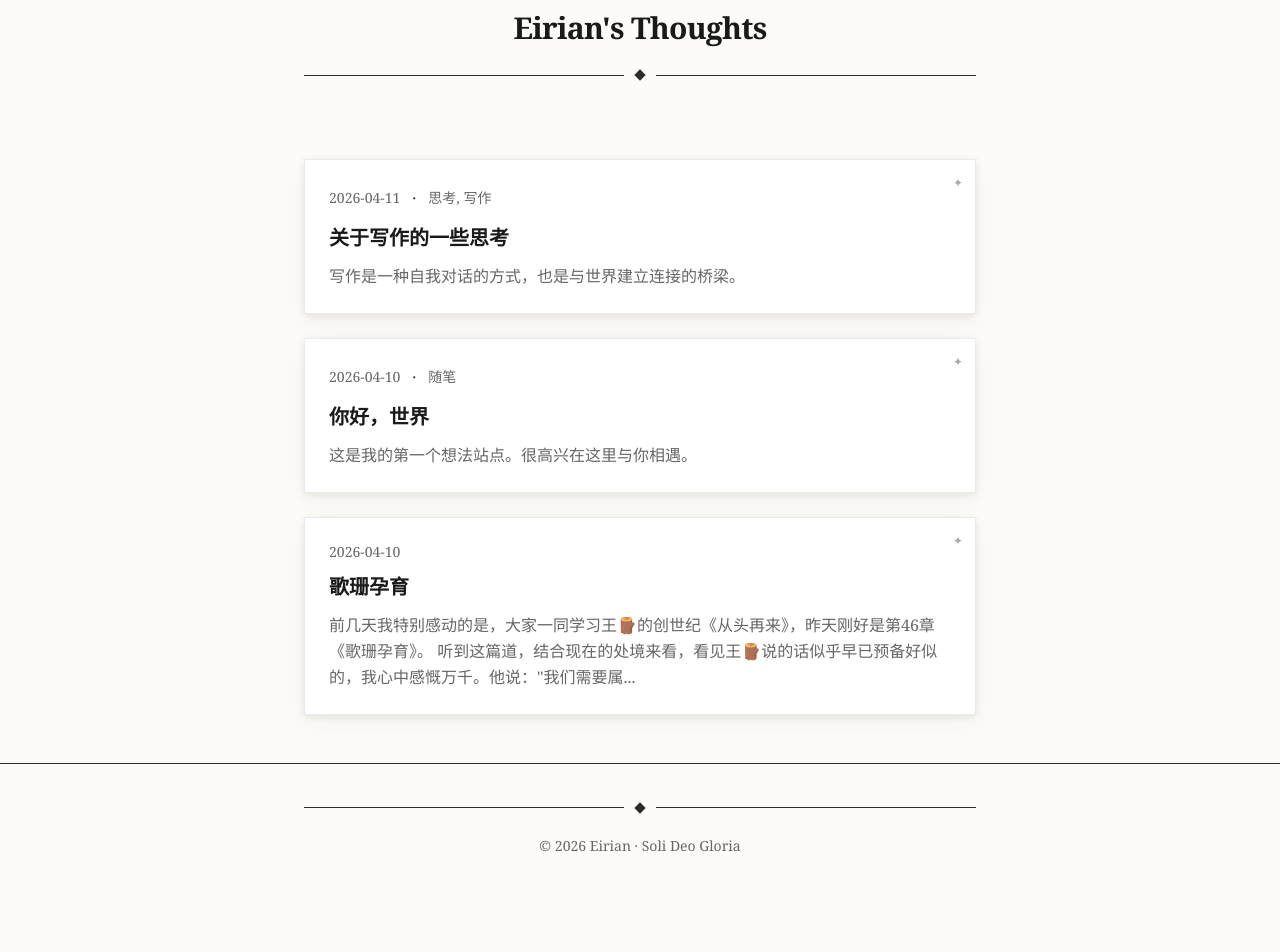
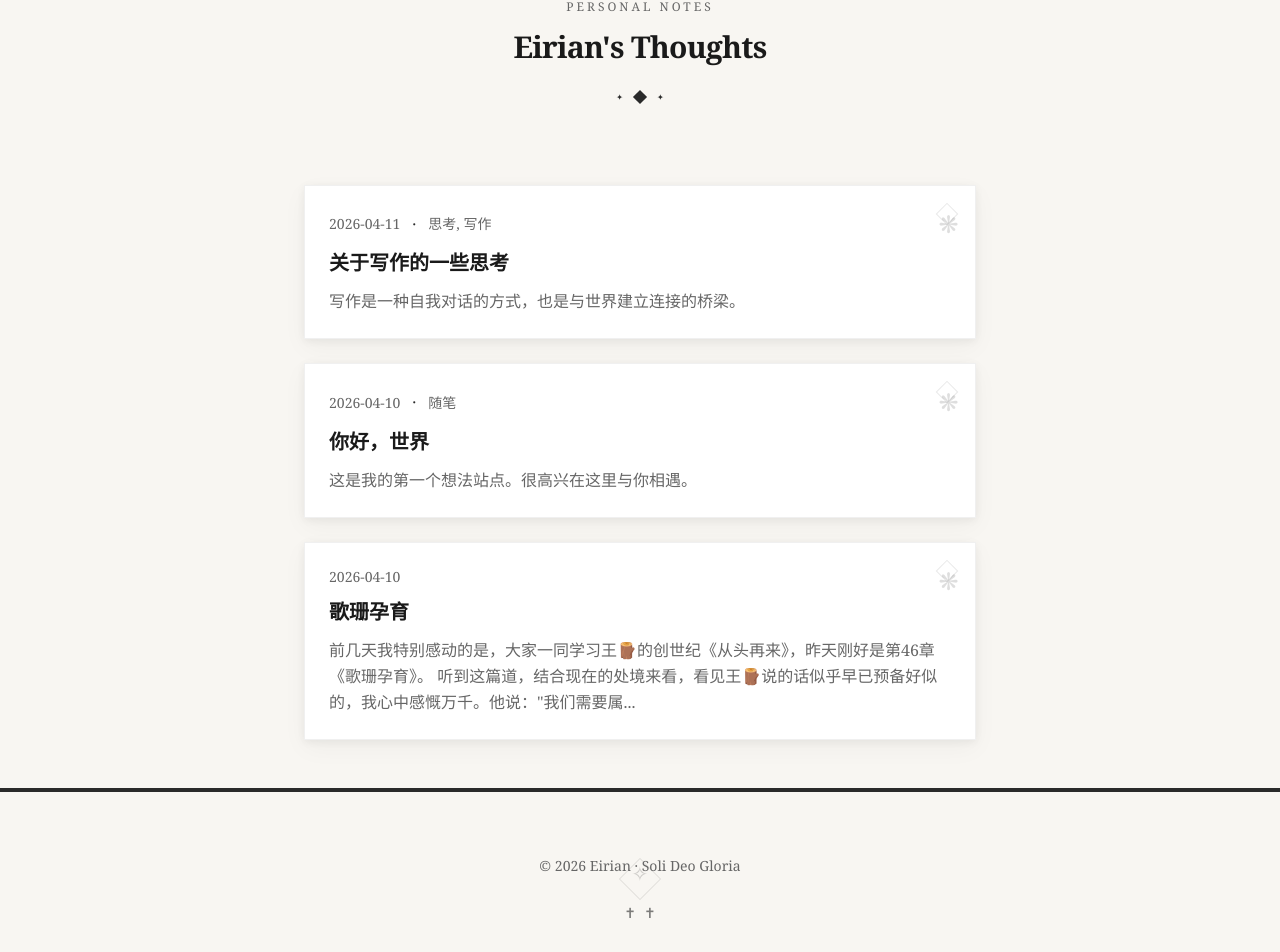
Before and after one commit to Eirian-design/my-thoughts, a Next.js app: page / in a window 1280 px wide. Shown: the part 203-1155 px from the top of the page. Before the commit the page ends 1099 px from the top, so only its background shows below. Built offline with nearby package versions, Linux system fonts and the light colour scheme.

Commit message:
style: 加强哥特式窗花装饰 - 玫瑰窗花、十字装饰、文章白色反光背景

```diff
--- a/src/app/globals.css
+++ b/src/app/globals.css
@@ -1,7 +1,7 @@
 @import "tailwindcss";
 
 :root {
-  --bg: #fdfbf7;
+  --bg: #f8f6f2;
   --bg-card: #ffffff;
   --text: #1a1a1a;
   --text-light: #666;
@@ -50,25 +50,9 @@ a:hover {
   color: white;
 }
 
-/* 哥特式尖顶拱形装饰 */
-.gothic-arch {
-  position: relative;
-}
+/* ========== 哥特式装饰元素 ========== */
 
-.gothic-arch::before {
-  content: '';
-  position: absolute;
-  top: -20px;
-  left: 50%;
-  transform: translateX(-50%);
-  width: 40px;
-  height: 20px;
-  border: 2px solid var(--border);
-  border-bottom: none;
-  border-radius: 40px 40px 0 0;
-}
-
-/* 黑色装饰线条 */
+/* 菱形中心装饰 */
 .gothic-divider {
   display: flex;
   align-items: center;
@@ -78,53 +62,152 @@ a:hover {
 
 .gothic-divider::before,
 .gothic-divider::after {
-  content: '';
-  flex: 1;
-  height: 1px;
-  background: var(--border);
+  content: '✦';
+  font-size: 8px;
+  color: var(--border);
 }
 
 .gothic-divider-center {
-  width: 8px;
-  height: 8px;
+  width: 10px;
+  height: 10px;
   background: var(--border);
   transform: rotate(45deg);
+}
+
+/* 十字装饰 */
+.cross-decoration {
+  display: flex;
+  align-items: center;
+  justify-content: center;
+  gap: 8px;
+}
+
+.cross-decoration::before,
+.cross-decoration::after {
+  content: '✝';
+  font-size: 14px;
+  color: var(--border);
+  opacity: 0.6;
+}
+
+/* 哥特式尖顶拱形 */
+.gothic-arch-top {
+  position: relative;
+}
+
+.gothic-arch-top::before {
+  content: '';
+  position: absolute;
+  top: 0;
+  left: 50%;
+  transform: translateX(-50%);
+  width: 60px;
+  height: 30px;
+  border: 2px solid var(--border);
+  border-bottom: none;
+  border-radius: 60px 60px 0 0;
+  opacity: 0.3;
+}
+
+/* 教堂窗花图案 - 四叶玫瑰 */
+.church-window {
+  position: relative;
+}
+
+.church-window::before {
+  content: '❋';
+  position: absolute;
+  top: 16px;
+  right: 16px;
+  font-size: 24px;
+  color: var(--border);
+  opacity: 0.15;
+  transform: rotate(45deg);
+}
+
+.church-window::after {
+  content: '';
+  position: absolute;
+  top: 20px;
+  right: 20px;
+  width: 16px;
+  height: 16px;
+  border: 1px solid var(--border);
+  transform: rotate(45deg);
+  opacity: 0.1;
+}
+
+/* 复杂窗花 - 用于文章页面 */
+.gothic-rose {
+  position: relative;
+}
+
+.gothic-rose::before {
+  content: '✧';
+  position: absolute;
+  top: 0;
+  left: 50%;
+  transform: translateX(-50%);
+  font-size: 20px;
+  color: var(--border);
+  opacity: 0.2;
+}
+
+.gothic-rose::after {
+  content: '';
+  position: absolute;
+  top: 8px;
+  left: 50%;
+  transform: translateX(-50%);
+  width: 30px;
+  height: 30px;
+  border: 1px solid var(--border);
+  transform: translateX(-50%) rotate(45deg);
+  opacity: 0.1;
 }
 
 /* 卡片阴影 - 哥特式深色 */
 .gothic-card {
   background: var(--bg-card);
   box-shadow:
-    0 2px 8px rgba(0, 0, 0, 0.08),
-    0 8px 24px rgba(0, 0, 0, 0.04);
-  border: 1px solid rgba(0, 0, 0, 0.08);
+    0 2px 8px rgba(0, 0, 0, 0.06),
+    0 8px 24px rgba(0, 0, 0, 0.04),
+    inset 0 1px 0 rgba(255, 255, 255, 0.8);
+  border: 1px solid rgba(0, 0, 0, 0.06);
   transition: all 0.3s ease;
 }
 
 .gothic-card:hover {
   box-shadow:
-    0 4px 12px rgba(0, 0, 0, 0.12),
-    0 12px 32px rgba(0, 0, 0, 0.08);
+    0 4px 16px rgba(0, 0, 0, 0.1),
+    0 16px 40px rgba(0, 0, 0, 0.06),
+    inset 0 1px 0 rgba(255, 255, 255, 0.9);
   transform: translateY(-2px);
 }
 
-/* 哥特式窗花装饰 - 四叶图案 */
-.gothic-window {
-  position: relative;
-  overflow: hidden;
+/* 文章内容区域 - 纯白反光背景 + 黑色字体 */
+.article-content {
+  background: linear-gradient(135deg, #ffffff 0%, #fafafa 50%, #ffffff 100%);
+  box-shadow:
+    0 1px 3px rgba(0, 0, 0, 0.04),
+    0 4px 12px rgba(0, 0, 0, 0.03),
+    inset 0 0 80px rgba(255, 255, 255, 0.8);
+  border: 1px solid rgba(0, 0, 0, 0.04);
+  color: #1a1a1a;
 }
 
-.gothic-window::after {
-  content: '✦';
+/* 增加反光效果 */
+.article-content::before {
+  content: '';
   position: absolute;
-  top: 12px;
-  right: 12px;
-  font-size: 12px;
-  color: var(--border);
-  opacity: 0.4;
+  top: 0;
+  left: 0;
+  right: 0;
+  height: 60px;
+  background: linear-gradient(180deg, rgba(255,255,255,0.4) 0%, transparent 100%);
+  pointer-events: none;
 }
 
-/* 文章内容 - 阅读界面 */
 .prose {
   font-size: 18px;
 }
@@ -133,13 +216,14 @@ a:hover {
   margin-bottom: 1.8em;
   text-align: justify;
   hyphens: auto;
+  color: #1a1a1a;
 }
 
 .prose h2 {
   font-size: 1.6em;
   margin-top: 2.5em;
   margin-bottom: 1em;
-  border-bottom: 1px solid var(--border);
+  border-bottom: 1px solid #e0e0e0;
   padding-bottom: 0.3em;
 }
 
@@ -149,14 +233,12 @@ a:hover {
   margin-bottom: 0.8em;
 }
 
-/* 哥特式引号装饰 */
 .prose blockquote {
   border-left: 3px solid var(--accent);
   padding: 0.5em 0 0.5em 1.5em;
   margin: 2em 0;
   font-style: italic;
-  color: var(--text-light);
-  position: relative;
+  color: #555;
 }
 
 .prose blockquote::before {
@@ -166,6 +248,27 @@ a:hover {
   top: -10px;
   font-size: 3em;
   color: var(--border);
-  opacity: 0.2;
+  opacity: 0.15;
   font-family: Georgia, serif;
 }
+
+/* 侧边装饰线 */
+.side-decoration-left {
+  position: relative;
+}
+
+.side-decoration-left::before {
+  content: '';
+  position: absolute;
+  left: 0;
+  top: 0;
+  bottom: 0;
+  width: 3px;
+  background: linear-gradient(180deg,
+    transparent 0%,
+    var(--border) 15%,
+    var(--border) 85%,
+    transparent 100%
+  );
+  opacity: 0.2;
+}
--- a/src/app/layout.tsx
+++ b/src/app/layout.tsx
@@ -15,11 +15,11 @@ export default function RootLayout({
     <html lang="zh-CN">
       <body>
         <div className="min-h-screen flex flex-col" style={{ background: 'var(--bg)' }}>
-          {/* 顶部导航 - 哥特式线条装饰 */}
-          <header className="border-b" style={{ borderColor: 'var(--border)', borderBottomWidth: '3px' }}>
+          {/* 顶部导航 - 哥特式双线 */}
+          <header className="border-b-4" style={{ borderColor: 'var(--border)' }}>
             <div className="max-w-[720px] mx-auto px-6 py-5">
               <div className="flex justify-between items-center">
-                {/* 左侧：十字装饰 + 标题 */}
+                {/* 左侧：十字 + 标题 */}
                 <div className="flex items-center gap-4">
                   <span className="text-xl" style={{ color: 'var(--border)' }}>✝</span>
                   <a href="/" className="text-xl font-serif font-medium tracking-wide hover:opacity-70 transition-opacity" style={{ color: 'var(--text)' }}>
@@ -32,6 +32,8 @@ export default function RootLayout({
                 </nav>
               </div>
             </div>
+            {/* 底部细线 */}
+            <div className="border-b" style={{ borderColor: 'var(--border)', opacity: 0.3 }}></div>
           </header>
 
           <main className="flex-1">
@@ -41,15 +43,17 @@ export default function RootLayout({
           </main>
 
           {/* 底部装饰 */}
-          <footer className="border-t py-10" style={{ borderColor: 'var(--border)', borderTopWidth: '1px' }}>
+          <footer className="border-t-4 py-10" style={{ borderColor: 'var(--border)' }}>
             <div className="max-w-[720px] mx-auto px-6">
-              {/* 哥特式分隔线 */}
-              <div className="gothic-divider mb-6">
-                <div className="gothic-divider-center" />
-              </div>
+              {/* 哥特式玫瑰窗花 */}
+              <div className="gothic-rose mb-6"></div>
+
               <p className="text-center text-sm" style={{ color: 'var(--text-light)' }}>
                 © {new Date().getFullYear()} Eirian · Soli Deo Gloria
               </p>
+
+              {/* 底部十字装饰 */}
+              <div className="cross-decoration mt-6"></div>
             </div>
           </footer>
         </div>
--- a/src/app/page.tsx
+++ b/src/app/page.tsx
@@ -8,28 +8,30 @@ export default function Home() {
 
   return (
     <div className="space-y-10">
-      {/* 标题区 - 哥特式分隔 */}
+      {/* 标题区 - 哥特式装饰 */}
       <section className="text-center py-8 mb-12">
-        <div className="gothic-divider mb-6">
-          <div className="gothic-divider-center" />
-        </div>
+        {/* 顶部十字装饰 */}
+        <div className="cross-decoration mb-6"></div>
+
         <p className="text-xs uppercase tracking-[0.25em] mb-3" style={{ color: 'var(--text-light)' }}>
           Personal Notes
         </p>
         <h1 className="text-3xl font-serif font-medium tracking-tight" style={{ color: 'var(--text)' }}>
           Eirian's Thoughts
         </h1>
+
+        {/* 底部菱形装饰 */}
         <div className="gothic-divider mt-6">
           <div className="gothic-divider-center" />
         </div>
       </section>
 
-      {/* 文章列表 - 哥特式卡片 */}
+      {/* 文章列表 - 哥特式卡片 + 窗花 */}
       <section className="space-y-6">
         {sortedPosts.map((post) => (
           <article
             key={post.id}
-            className="gothic-card p-6 gothic-window"
+            className="gothic-card p-6 church-window"
           >
             <div className="flex items-center gap-3 mb-3">
               <time className="text-sm" style={{ color: 'var(--text-light)' }}>{post.date}</time>
--- a/src/app/post/[id]/page.tsx
+++ b/src/app/post/[id]/page.tsx
@@ -21,7 +21,7 @@ export default async function PostPage({ params }: { params: Promise<{ id: strin
   }
 
   return (
-    <article className="max-w-[680px] mx-auto">
+    <article className="max-w-[720px] mx-auto">
       {/* 返回链接 */}
       <Link
         href="/"
@@ -31,12 +31,10 @@ export default async function PostPage({ params }: { params: Promise<{ id: strin
         ← 返回首页
       </Link>
 
-      {/* 文章头部 - 哥特式装饰 */}
-      <header className="mb-12 pb-8" style={{ borderBottom: '1px solid var(--border)' }}>
-        {/* 顶部装饰 */}
-        <div className="gothic-divider mb-6">
-          <div className="gothic-divider-center" />
-        </div>
+      {/* 文章头部 */}
+      <header className="mb-10">
+        {/* 顶部哥特式玫瑰窗花 */}
+        <div className="gothic-rose mb-6"></div>
 
         <div className="flex items-center gap-3 mb-4">
           <time className="text-sm" style={{ color: 'var(--text-light)' }}>{post.date}</time>
@@ -59,27 +57,28 @@ export default async function PostPage({ params }: { params: Promise<{ id: strin
         </div>
       </header>
 
-      {/* 文章内容 - 白色背景黑色字体 */}
+      {/* 文章内容 - 纯白反光背景 + 黑色字体 */}
       <div
-        className="prose bg-white p-8 gothic-card"
-        style={{
-          background: 'var(--bg-card)',
-          color: 'var(--text)'
-        }}
+        className="prose article-content p-10 relative"
+        style={{ position: 'relative' }}
       >
+        {/* 侧边装饰线 */}
+        <div className="side-decoration-left absolute left-0 top-0 bottom-0 w-3"></div>
+
         {post.content.split("\n\n").map((paragraph, i) => (
           <p key={i}>{paragraph}</p>
         ))}
+
+        {/* 底部窗花装饰 */}
+        <div className="gothic-rose mt-12 pt-6" style={{ borderTop: '1px solid #e0e0e0' }}></div>
       </div>
 
       {/* 底部导航 */}
-      <nav className="mt-12 pt-8" style={{ borderTop: '1px solid var(--border)' }}>
-        <div className="gothic-divider">
-          <div className="gothic-divider-center" />
-        </div>
+      <nav className="mt-10 pt-6">
+        <div className="cross-decoration mb-6"></div>
         <Link
           href="/"
-          className="block text-center mt-6 text-[var(--accent)] hover:underline"
+          className="block text-center text-[var(--accent)] hover:underline"
         >
           ← 返回首页
         </Link>
```
